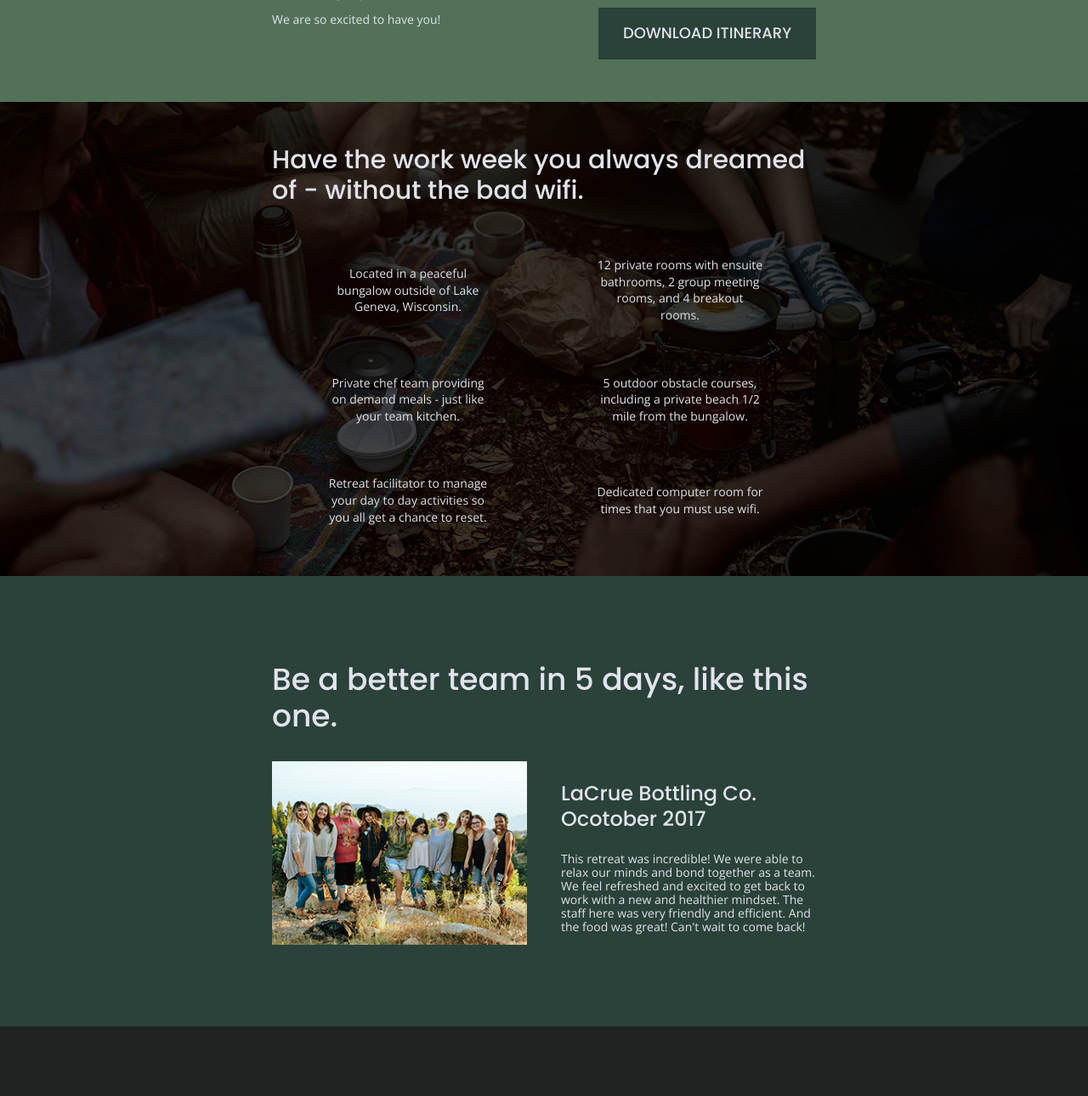
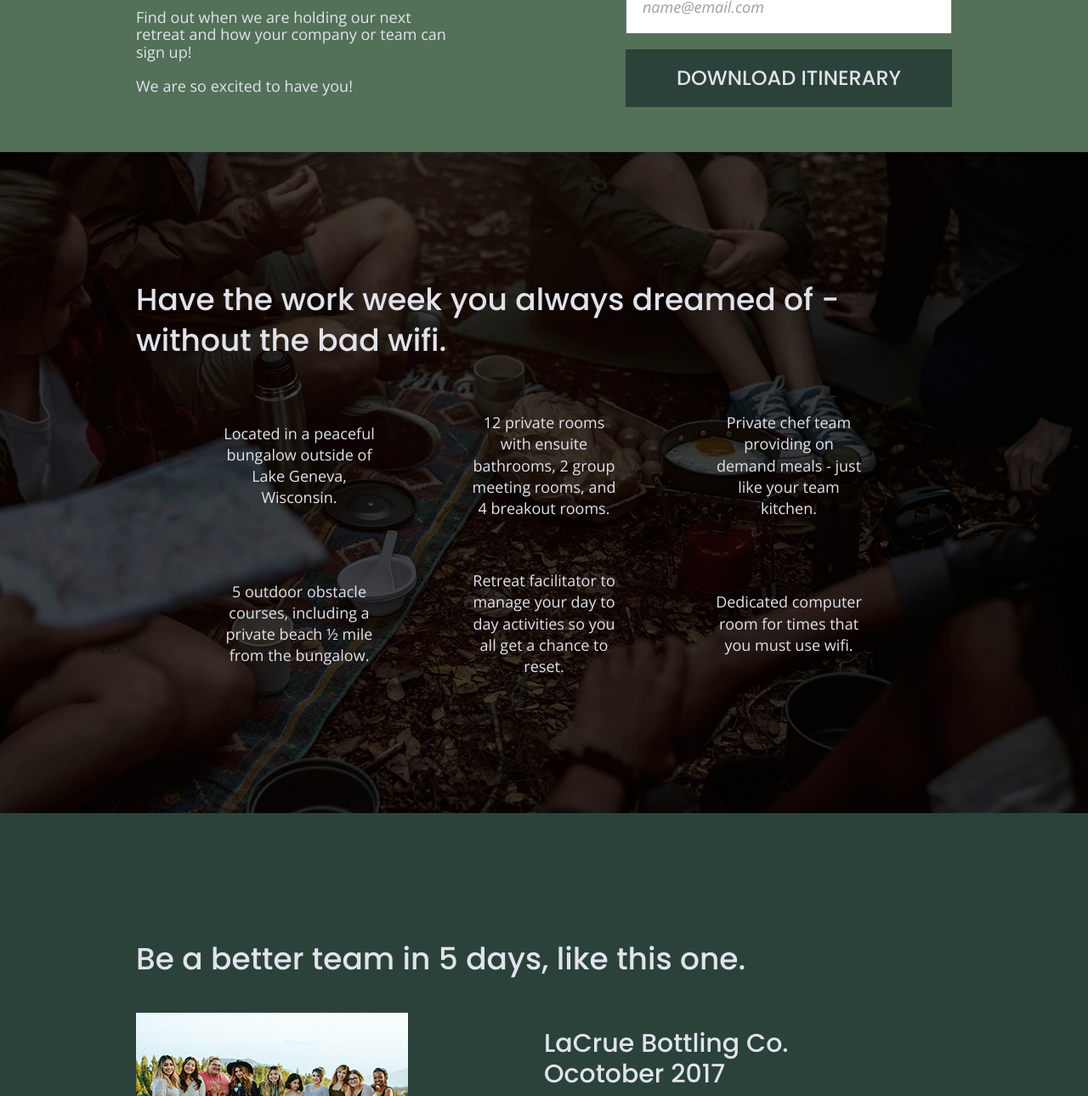
Before and after one commit to madelinekreiff/unplugged-retreat, a website built with Parcel: page index.html in a window 1280 px wide. Shown: the part 753-2043 px from the top of the page at 85% size. Built offline with nearby package versions, Linux system fonts and the light colour scheme.

Commit message:
Desktop responsive styles for homepage complete

```diff
--- a/css/main.css
+++ b/css/main.css
@@ -103,7 +103,6 @@ body {
 /* Base layout */
 .content-wrapper {
   margin: 0 20px;
-  max-width: 1201px;
   width: 90%;
 }
 
@@ -617,7 +616,10 @@ footer p {
   }
 
   /* Features */
-  .features h1 {
+  .features {
+    padding: 100px 0;
+  }
+  .features h2 {
     font-size: 2.25em;
     line-height: 1.33em;
   }
@@ -634,7 +636,7 @@ footer p {
 
   /* Reviews */
   .reviews {
-    padding: 50px 0;
+    padding: 100px 0;
   }
   .reviews h2 {
     font-size: 2.25em;
@@ -721,8 +723,66 @@ footer p {
 
 /* -------------------- Desktop Styles -------------------- */
 @media only screen and (min-width: 1200px) {
+  /* ---------- Header, Nav, Footer ---------- */
+  /* Layout */
+  .content-wrapper {
+    margin: 0 120px;
+    max-width: 960px;
+  }
 
-}
+  /* Header & Nav stay the same */
+
+  /* Footer */
+  .footer-heading {
+    font-size: 1.875em;
+  }
+  .contact-address,
+  .copyright {
+    font-size: 1.125em;
+  }
+
+  /* ---------- Home Page ---------- */
+  /* Hero area */
+  .hero-area h1 {
+    font-size: 3.75em;
+    width: 75%;
+  }
+
+  /* Newsletter */
+  .form-heading {
+    font-size: 1.875em;
+  }
+  .form-para {
+    font-size: 1.125em;
+  }
+  .signup-form input[type=text] {
+    font-size: 1.125em;
+  }
+  .signup-form input[type=button] {
+    font-size: 1.5em;
+  }
+
+  /* Features */
+  .features h2 {
+    width: 90%;
+  }
+  .features-items article {
+    flex-basis: 30%;
+  }
+  .features-item-description {
+    font-size: 1.125em;
+  }
+
+  /* Reviews */
+  .reviews-text-2017 h3 {
+    font-size: 1.875em;
+    line-height: 1.2em;
+  }
+  .reviews-text-2017 p {
+    font-size: 1.125em;
+  }
+
+} /* end desktop styles */
 
 /* ==========================================================================
    Print styles.
--- a/index.html
+++ b/index.html
@@ -100,7 +100,7 @@
           <article>
             <p class="fontawesome-icon"></p>
             <p class="features-item-description">5 outdoor obstacle courses,
-              including a private beach 1/2 mile from the bungalow.
+              including a private beach ½ mile from the bungalow.
             </p>
           </article>
           <article>
```
